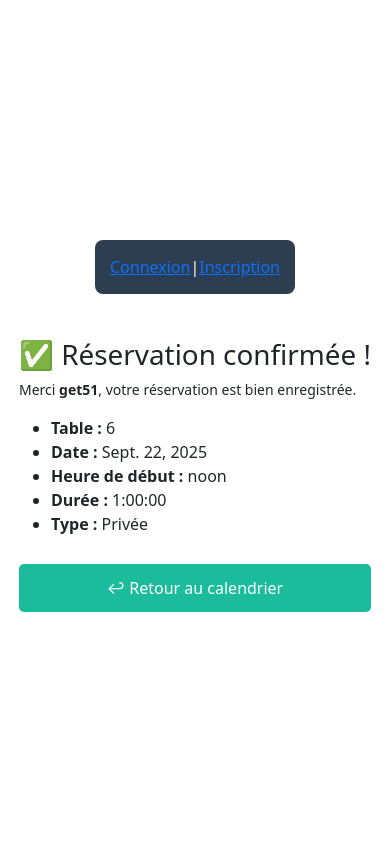
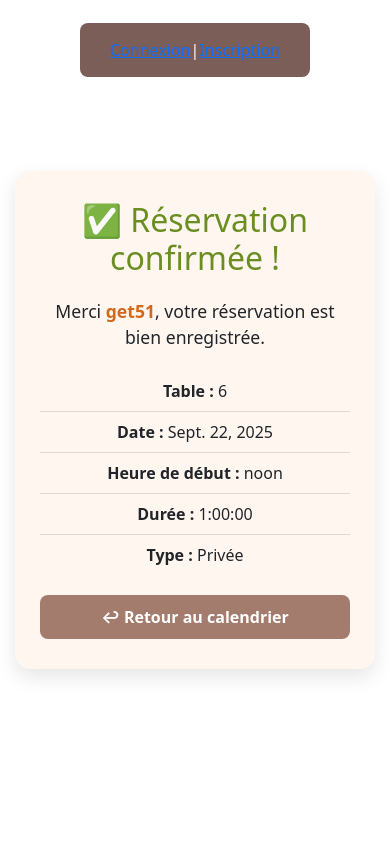
Before and after one commit to marwaboulkasim/Booking_board_games, a Django app: page /booking-confirmation/2/ in a window 390 px wide. Run offline with Django 5.2, Linux system fonts and the light colour scheme; data comes from the database, SQL or seed files in the repository; both versions use the stored data as it was after the commit; tables that the repository leaves empty hold one stand-in row (values such as "Sample post").

Commit message:
Mise à niveau avec la branche de marwa 'booking_confirm'

```diff
--- a/booking/tables_app/static/css/style.css
+++ b/booking/tables_app/static/css/style.css
@@ -1,115 +1,39 @@
-/* Reset */
+/* ==============================
+   RESET & GLOBAL
+============================== */
 body {
-    font-family: Arial, sans-serif;
-    background-color: #f0f2f5;
+    font-family: 'Arial', sans-serif;
+    background-color: #f8f4f0; /* nude clair */
+    color: #4b3f35; /* brun foncé */
+    margin: 0;
+    min-height: 100vh;
     display: flex;
     flex-direction: column;
-    justify-content: center;
     align-items: center;
-    margin: 0;
-    min-height: 100vh;
 }
 
 .container {
-    background-color: white;
+    background-color: #fff6f0;
     padding: 30px;
     border-radius: 12px;
-    box-shadow: 0 6px 15px rgba(0,0,0,0.2);
+    box-shadow: 0 6px 15px rgba(0,0,0,0.1);
     width: 100%;
     max-width: 900px;
     text-align: center;
 }
 
-
-/* Titles */
 h1, h2, h3 {
+    color: #5a4337;
     margin-bottom: 15px;
-    color: #2c3e50;
 }
 
-/* Bouton retour acceuil */
-.back-home {
-    margin: 20px 0;
-    text-align: right;
-}
-
-
-.btn-home {
-    display: inline-block;
-    padding: 10px 20px;
-    background-color: #1abc9c; /* vert */
+/* ==============================
+   NAVBAR
+============================== */
+nav {
+    background: #7b5e57;
     color: white;
-    text-decoration: none;
-    font-weight: bold;
-    border-radius: 8px;
-    transition: background-color 0.3s ease;
-}
-
-.btn-home:hover {
-    background-color: #1abc9c;
-}
-
-/* Bouton Accueil */
-.btn-home {
-    display: inline-block;
-    padding: 10px 20px;
-    background-color: #1abc9c;
-    color: white;
-    font-weight: bold;
-    border-radius: 8px;
-    text-decoration: none;
-    transition: background-color 0.3s ease;
-    width: auto !important; /* empêche le width:100% général */
-}
-
-.btn-home:hover {
-    background-color: #16a085;
-}
-
-
-button.btn, a.btn {
-    width: 100%;
-    padding: 12px;
-    margin-top: 12px;
-    border: none;
-    border-radius: 5px;
-    background: #1abc9c;
-    color: white;
-    cursor: pointer;
-    font-size: 16px;
-    transition: 0.3s;
-    text-decoration: none;
-    width: 100%;
-}
-
-button:hover, .btn:hover, a.btn:hover {
-    background: #16a085;
-}
-
-p {
-    margin-top: 15px;
-    font-size: 14px;
-}
-
-/* Forms */
-form {
-    display: flex;
-    flex-direction: column;
-    gap: 10px;
-}
-
-input, textarea, select {
-    padding: 10px;
-    border: 1px solid #ccc;
-    border-radius: 5px;
-    font-size: 16px;
-}
-
-/* Navbar */
-nav {
-    background: #2c3e50;
-    color: white;
-    padding: 15px;
+    padding: 15px 30px;
     display: flex;
     justify-content: space-between;
     align-items: center;
@@ -135,120 +59,78 @@ nav ul li a {
 }
 
 nav ul li a:hover {
-    color: #1abc9c;
+    color: #d9bba7; /* nude clair */
 }
 
-/* Container */
-.container {
-    max-width: 900px;
-    margin: auto;
-    background: white;
-    padding: 25px;
+/* ==============================
+   BOUTONS
+============================== */
+button, .btn, a.btn {
+    display: inline-block;
+    padding: 10px 20px;
+    border: none;
     border-radius: 8px;
-    box-shadow: 0 4px 8px rgba(0,0,0,0.1);
-}
-
-/* Titles */
-h1, h2, h3 {
-    margin-bottom: 15px;
-    color: #2c3e50;
-}
-
-/* Buttons */
-button, .btn {
-    display: inline-block;
-    padding: 10px 15px;
-    border: none;
-    border-radius: 5px;
-    background: #1abc9c;
+    background: #a37c6e; /* marron nude */
     color: white;
+    font-weight: bold;
     cursor: pointer;
-    font-size: 16px;
     transition: 0.3s;
     text-decoration: none;
 }
 
-button:hover, .btn:hover {
-    background: #16a085;
+button:hover, .btn:hover, a.btn:hover {
+    background: #8c5f4e;
+    transform: scale(1.05);
 }
 
-/* Forms */
+/* ==============================
+   FORMULAIRES
+============================== */
 form {
     display: flex;
     flex-direction: column;
-    gap: 10px;
+    gap: 12px;
 }
 
 input, textarea, select {
     padding: 10px;
-    border: 1px solid #ccc;
-    border-radius: 5px;
+    border: 1px solid #d8cfc5;
+    border-radius: 6px;
     font-size: 16px;
+    background-color: #fff6f0;
+    color: #4b3f35;
 }
 
-
-
-/* === CALENDAR PAGE === */
-.calendar-page .container {
-    padding: 25px;
+input:focus, select:focus, textarea:focus {
+    border-color: #a37c6e;
+    outline: none;
+    box-shadow: 0 0 5px rgba(163,124,110,0.3);
 }
 
+/* ==============================
+   CALENDAR PAGE
+============================== */
 .calendar-page h1 {
     font-size: 2rem;
     margin-bottom: 20px;
-    color: #2c3e50;
 }
 
-.calendar-form {
-    margin: 20px 0 30px;
-    display: flex;
-    justify-content: center;
-    gap: 15px;
-    flex-wrap: wrap;
-}
-
-.calendar-form input[type="date"] {
-    padding: 10px 14px;
-    border: 1px solid #dcdde1;
-    border-radius: 8px;
-    font-size: 15px;
-}
-
-.calendar-form button {
-    background: #6c5ce7;
-    color: white;
-    padding: 10px 20px;
-    border-radius: 8px;
-    border: none;
-    font-weight: bold;
-    cursor: pointer;
-    transition: 0.3s;
-}
-
-.calendar-form button:hover {
-    background: #5a4bcf;
-    transform: scale(1.05);
-}
-
-/* Table list */
-.tables-list {
+ul.tables-list {
     list-style: none;
     padding: 0;
+    max-width: 600px;
     margin: 0 auto;
-    max-width: 600px;
-    text-align: left;
 }
 
 .tables-list li {
-    background: #ffffff;
+    background: #fff6f0;
     margin: 12px 0;
     padding: 15px 20px;
     border-radius: 10px;
-    font-size: 16px;
-    box-shadow: 0 4px 8px rgba(0,0,0,0.05);
     display: flex;
     justify-content: space-between;
     align-items: center;
+    box-shadow: 0 4px 8px rgba(0,0,0,0.05);
     transition: 0.3s;
 }
 
@@ -258,136 +140,103 @@ input, textarea, select {
 }
 
 .tables-list .free {
-    color: #27ae60;
+    color: #6b8e23; /* vert foncé pour libre */
     font-weight: bold;
 }
 
 .tables-list .reserved {
-    color: #e74c3c;
+    color: #d2691e; /* brun pour réservé */
     font-weight: bold;
 }
 
-/* Animation */
-@keyframes fadeIn {
-    from { opacity: 0; transform: translateY(15px); }
-    to { opacity: 1; transform: translateY(0); }
+.reserve-btn {
+    background-color: #a37c6e;
 }
 
+.reserve-btn:hover {
+    background-color: #8c5f4e;
+}
 
-/* Footer */
+/* ==============================
+   BOOKING CONFIRMATION
+============================== */
+.confirmation-container {
+    max-width: 500px;
+    margin: 50px auto;
+    padding: 30px 25px;
+    background-color: #fff6f0;
+    border-radius: 15px;
+    box-shadow: 0 8px 20px rgba(0,0,0,0.1);
+    text-align: center;
+}
+
+.confirmation-container h1 {
+    font-size: 2rem;
+    color: #6b8e23; /* vert succès */
+    margin-bottom: 20px;
+}
+
+.confirmation-container p {
+    font-size: 1.1rem;
+    margin-bottom: 20px;
+}
+
+.confirmation-container ul {
+    list-style: none;
+    padding: 0;
+    margin-bottom: 20px;
+}
+
+.confirmation-container ul li {
+    font-size: 1rem;
+    padding: 8px 0;
+    border-bottom: 1px solid #e0d8cf;
+}
+
+.confirmation-container ul li:last-child {
+    border-bottom: none;
+}
+
+.confirmation-container a.btn {
+    background-color: #a37c6e;
+    color: white;
+}
+
+.confirmation-container a.btn:hover {
+    background-color: #8c5f4e;
+}
+
+/* Code privé */
+.confirmation-container p strong {
+    color: #d2691e; /* brun pour le code */
+}
+
+/* ==============================
+   FOOTER
+============================== */
 footer {
     text-align: center;
+    padding: 15px;
     margin-top: 30px;
-    padding: 15px;
-    background: #2c3e50;
+    background: #7b5e57;
     color: white;
     border-radius: 8px;
 }
 
-
-.reserve-btn {
-    background-color: #4CAF50;
-    color: white;
-    padding: 5px 10px;
-    margin-left: 10px;
-    text-decoration: none;
-    border-radius: 4px;
-}
-
-.reserve-btn:hover {
-    background-color: #45a049;
-}
-
-/* Reservation Card */
-.calendar-page .reservation-card {
-    background: #ffffff;
-    border-radius: 16px;
-    padding: 25px;
-    box-shadow: 0 8px 20px rgba(0,0,0,0.08);
-    display: flex;
-    flex-direction: column;
-    gap: 15px;
-    transition: transform 0.3s, box-shadow 0.3s;
-}
-
-.calendar-page .reservation-card:hover {
-    transform: translateY(-2px);
-    box-shadow: 0 12px 25px rgba(0,0,0,0.15);
-}
-
-/* Form title */
-.calendar-page .reservation-card h5,
-.calendar-page .reservation-card label {
-    color: #34495e;
-    font-weight: 600;
-}
-
-/* Inputs & Select */
-.calendar-page .reservation-card .form-control,
-.calendar-page .reservation-card .form-select {
-    border-radius: 10px;
-    border: 1px solid #dcdde1;
-    padding: 10px 12px;
-    font-size: 15px;
-    transition: border 0.2s, box-shadow 0.2s;
-}
-
-.calendar-page .reservation-card .form-control:focus,
-.calendar-page .reservation-card .form-select:focus {
-    border-color: #6c5ce7;
-    box-shadow: 0 0 5px rgba(108,92,231,0.3);
-    outline: none;
-}
-
-/* Buttons inside card */
-.calendar-page .reservation-card button[type="submit"] {
-    background-color: #6c5ce7;
-}
-
-.calendar-page .reservation-card button[type="submit"]:hover {
-    background-color: #5a4bcf;
-    transform: scale(1.03);
-}
-
-.calendar-page .reservation-card .btn-secondary {
-    background-color: #dcdde1;
-    color: #34495e;
-}
-
-.calendar-page .reservation-card .btn-secondary:hover {
-    background-color: #cfd1d8;
-    transform: scale(1.03);
-}
-
-/* Footer */
-footer {
-    text-align: center;
-    margin-top: 30px;
-    padding: 15px;
-    background: #2c3e50;
-    color: white;
-    border-radius: 8px;
-}
-
-/* Mobile responsive */
+/* ==============================
+   RESPONSIVE
+============================== */
 @media (max-width: 768px) {
-    .calendar-page .reservation-card {
-        margin-top: 20px;
-        position: relative;
-        top: auto;
+    body, .container {
+        padding: 15px;
     }
 
-    .calendar-page .d-flex,
-    .calendar-form {
+    .tables-list li {
         flex-direction: column;
-        gap: 10px;
+        align-items: flex-start;
     }
 
-    .calendar-page .btn {
-        width: 100%; /* les boutons Réserver prennent toute la largeur */
-    }
-
-    .btn-home {
-        width: auto; /* Accueil garde sa taille normale */
+    button, .btn, a.btn {
+        width: 100%;
     }
 }
--- a/booking/tables_app/templates/base.html
+++ b/booking/tables_app/templates/base.html
@@ -4,7 +4,7 @@
     <meta charset="UTF-8">
     <title>{% block title %}Booking Game{% endblock %}</title>
     {% load static %}
-    <link rel="stylesheet" href="{% static 'tables_app/css/style.css' %}">
+    <link rel="stylesheet" href="{% static 'css/style.css' %}">
     <!-- Bootstrap CSS -->
     <link href="https://cdn.jsdelivr.net/npm/bootstrap@5.3.2/dist/css/bootstrap.min.css" rel="stylesheet">
 </head>
--- a/booking/users_app/forms.py
+++ b/booking/users_app/forms.py
@@ -44,7 +44,7 @@ class ProfileForm(UserChangeForm):
 
     class Meta:
         model = User
-        fields = ['username', 'pseudo', 'first_name', 'last_name', 'phone', 'favorite_games'] # rajouter received_notifications une fois la fonction créée
+        fields = ['email', 'pseudo', 'first_name', 'last_name', 'phone', 'favorite_games'] # rajouter received_notifications une fois la fonction créée
 
     def __init__(self, *args, **kwargs):
         super().__init__(*args, **kwargs)
```
Also changed, not shown: booking/users_app/views.py (+19 -10 lines), booking/db.sqlite3.
